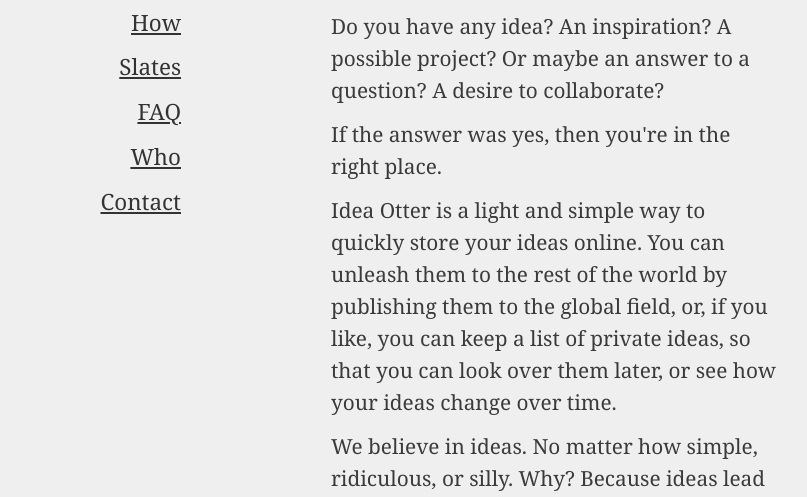
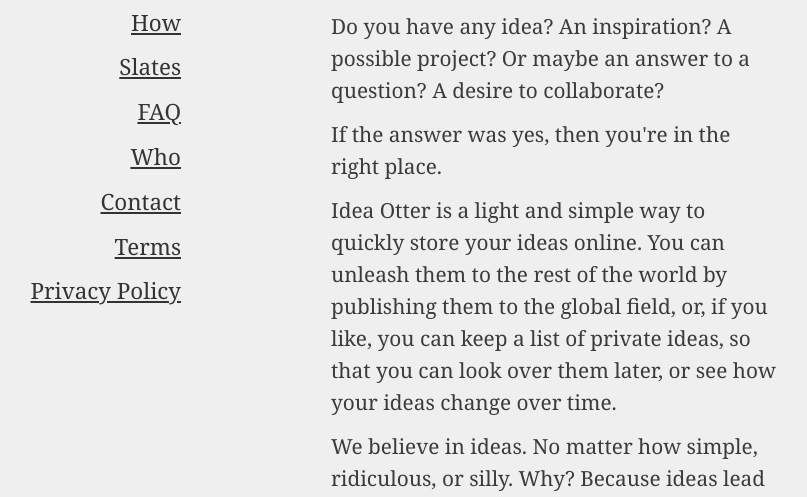
Before and after one commit to simonv3/ideas, a Django app: template templates/main/about.html in a window 1280 px wide. Shown: the part 249-746 px from the top of the page, without its empty margins (99-906 px from the left). Run offline with Django 3.2, Linux system fonts and the light colour scheme; the template is opened without the code that fills it, so the values that code supplies are empty; some libraries are stand-ins or nearby versions.

Commit message:
Added terms and privacy links to the sidebar.

```diff
--- a/templates/main/about.html
+++ b/templates/main/about.html
@@ -13,6 +13,8 @@
         <li><a href="#faq">FAQ</a></li>
         <li><a href="#who">Who</a></li>
         <li><a href="#contact">Contact</a></li>
+        <li><a href="/terms">Terms</a></li>
+        <li><a href="/privacy">Privacy Policy</a></li>
     </ul>
     <div class="about-text">
         <h2 id="what">What is Idea Otter?</h2>
```
